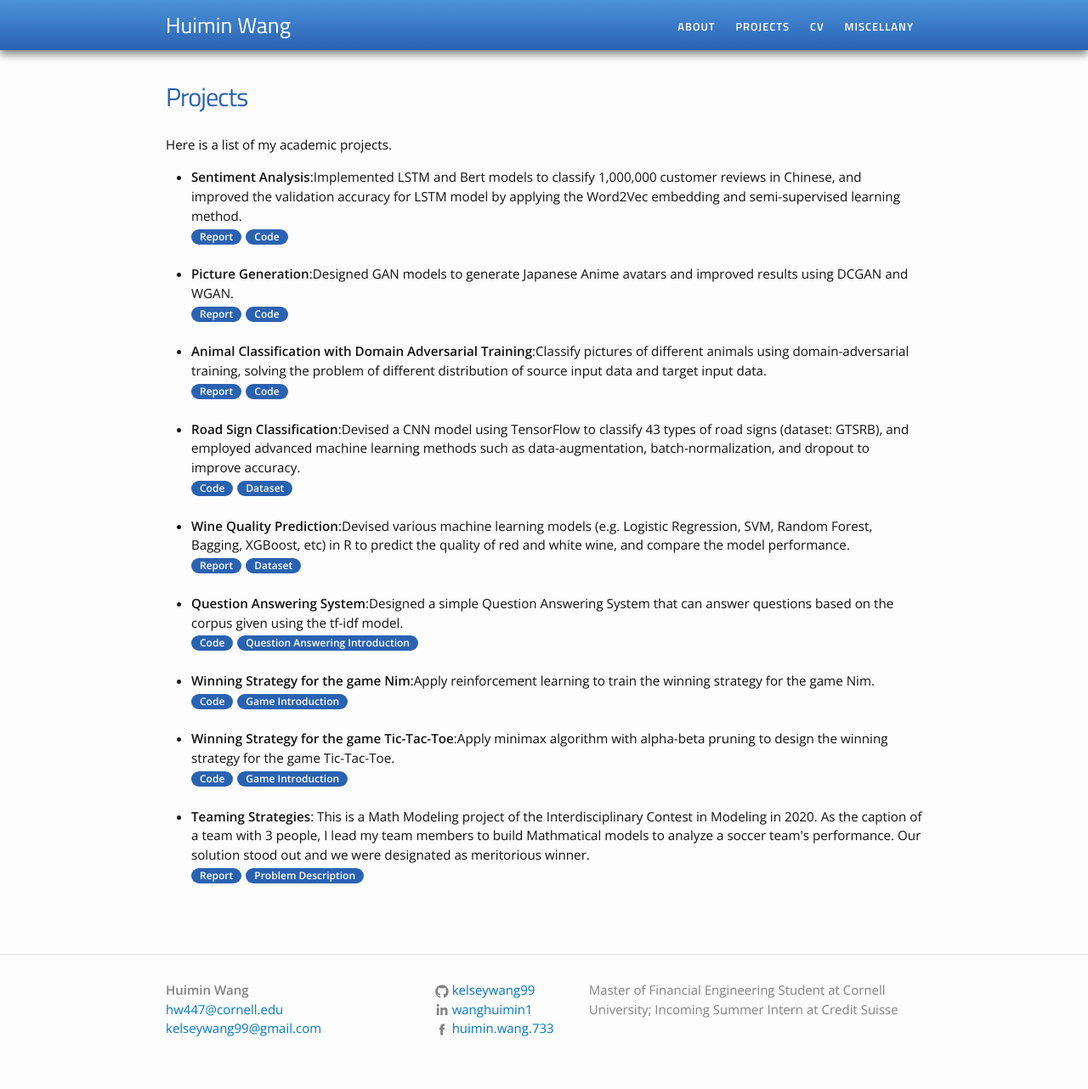
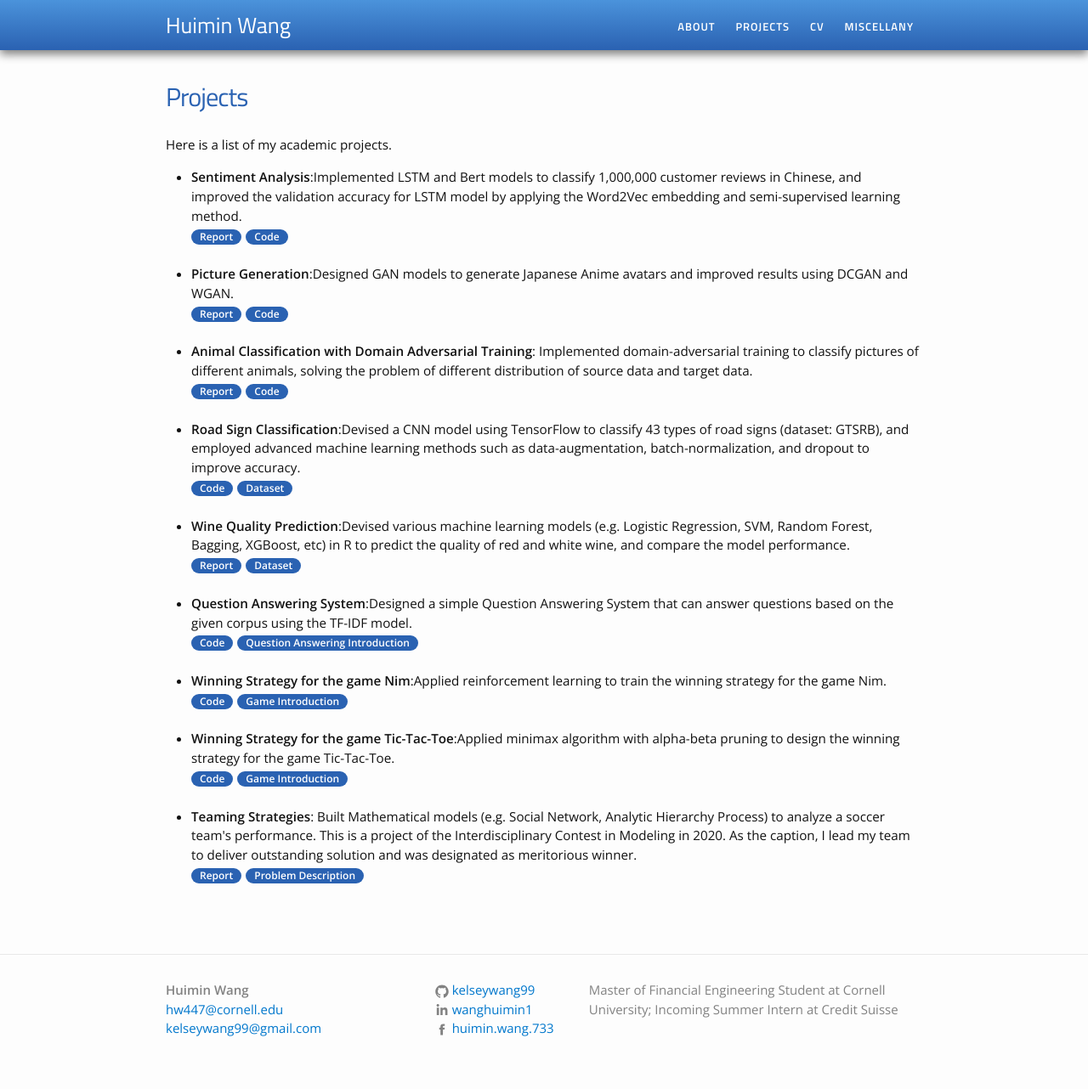
Before and after one commit to kelseywang99/kelseywang99.github.io, a Jekyll site: the page built from projects.md, in a window 1280 px wide. Shown: the whole page at 85% size. Built offline with Jekyll 4.4.1, drawn with Linux system fonts in a browser that asks for light colours.

Commit message:
final adjustment

```diff
--- a/index.html
+++ b/index.html
@@ -81,7 +81,7 @@
       <div class="wrapper">
         <div class="home">
 
-<p>Hello there, and welcome to my homepage!<br><br>My name is Huimin Wang, and I am a Master of Financial Engineering student at Cornell University. With great passion in quantitative finance, I am going to be a summer intern of 2022 at Credit Suisse's Quantitative Strategy team in NYC.</p>
+<p>Hello there, and welcome to my homepage!<br><br>My name is Huimin Wang, and I am a Master of Financial Engineering student at Cornell University. With great passion in quantitative finance, I will be working at Credit Suisse's Quantitative Strategy team in NYC this summer.</p>
 
 Feel free to read a bit more <a href="/about">ABOUT ME</a>.</p>
 
--- a/projects.md
+++ b/projects.md
@@ -20,7 +20,7 @@ Here is a list of my academic projects.
 
 
 	<li>
-		<b>Animal Classification with Domain Adversarial Training</b>:Classify pictures of different animals using domain-adversarial training, solving the problem of different distribution of source input data and target input data.<br>
+		<b>Animal Classification with Domain Adversarial Training</b>: Implemented domain-adversarial training to classify pictures of different animals, solving the problem of different distribution of source  data and target data.<br>
 		<a href="Domain_Adversarial_Training.pdf"><div class="color-button">Report</div></a><a href="https://github.com/kelseywang99/Domain_Adversarial_Training"><div class="color-button">Code</div></a>
 	</li><br>
 
@@ -39,18 +39,18 @@ Here is a list of my academic projects.
 
 
 	<li>
-		<b>Question Answering System</b>:Designed a simple Question Answering System that can answer questions based on the corpus given using the tf-idf model.<br>
+		<b>Question Answering System</b>:Designed a simple Question Answering System that can answer questions based on the given corpus using the TF-IDF model.<br>
 		<a href="https://github.com/kelseywang99/QASystem"><div class="color-button">Code</div></a><a href="https://en.wikipedia.org/wiki/Question_answering"><div class="color-button">Question Answering Introduction</div></a>
 	</li><br>
 
 
 	<li>
-		<b>Winning Strategy for the game Nim</b>:Apply reinforcement learning to train the winning strategy for the game Nim.<br>
+		<b>Winning Strategy for the game Nim</b>:Applied reinforcement learning to train the winning strategy for the game Nim.<br>
 		<a href="https://github.com/kelseywang99/NIM"><div class="color-button">Code</div></a><a href="https://en.wikipedia.org/wiki/Nim"><div class="color-button">Game Introduction</div></a>
 	</li><br>
 
 	<li>
-		<b>Winning Strategy for the game Tic-Tac-Toe</b>:Apply minimax algorithm with alpha-beta pruning to design the winning strategy for the game Tic-Tac-Toe.<br>
+		<b>Winning Strategy for the game Tic-Tac-Toe</b>:Applied minimax algorithm with alpha-beta pruning to design the winning strategy for the game Tic-Tac-Toe.<br>
 		<a href="https://github.com/kelseywang99/Tictactoe.git"><div class="color-button">Code</div></a><a href="https://en.wikipedia.org/wiki/Tic-tac-toe"><div class="color-button">Game Introduction</div></a>
 	</li><br>
 
@@ -58,7 +58,7 @@ Here is a list of my academic projects.
 
 
 	<li>
-		<b> Teaming Strategies</b>: This is a Math Modeling project of the Interdisciplinary Contest in Modeling in 2020. As the caption of a team with 3 people, I lead my team members to build Mathmatical models to analyze a soccer team's performance. Our solution stood out and we were designated as meritorious winner.<br>
+		<b> Teaming Strategies</b>:  Built Mathematical models (e.g. Social Network, Analytic Hierarchy Process) to analyze a soccer team's performance. This is a project of the Interdisciplinary Contest in Modeling in 2020. As the caption, I lead my team to deliver outstanding solution and was designated as meritorious winner.<br>
 		<a href="MCM.pdf"><div class="color-button">Report</div></a><a href="https://www.mathmodels.org/Problems/2020/ICM-D/index.html"><div class="color-button">Problem Description</div></a>
 	</li><br>
 
```
Also changed, not shown: about.md (+3 -4 lines), 8 other files.
